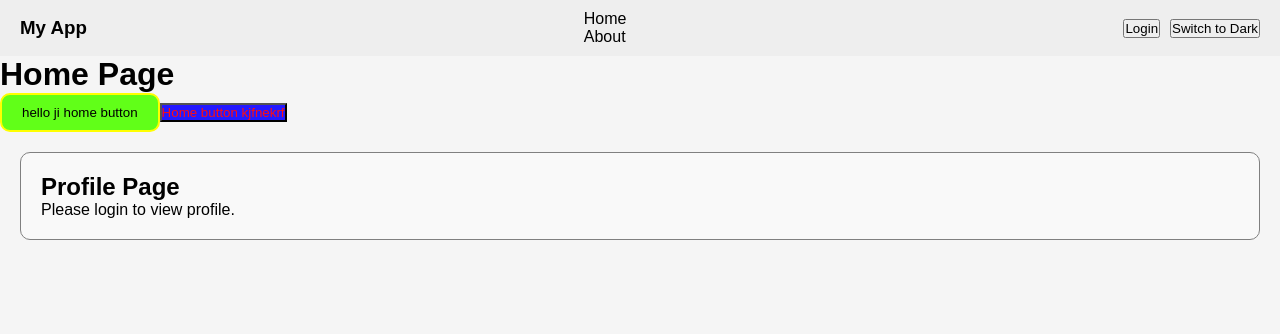
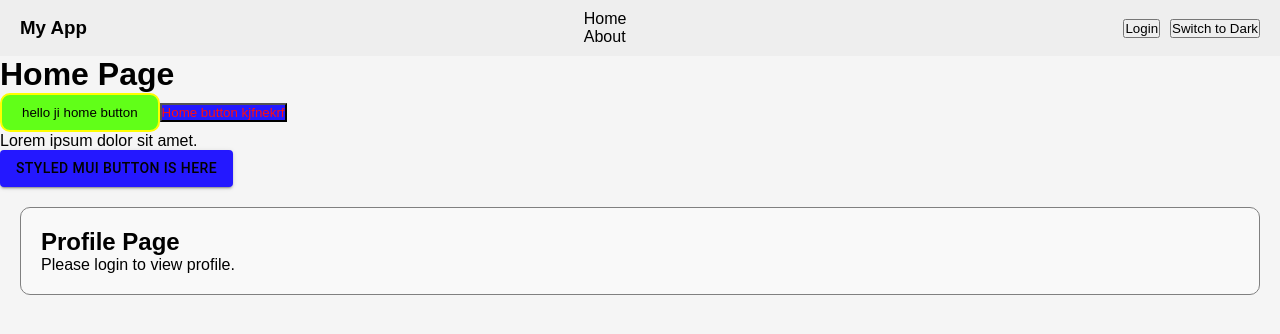
Before and after one commit to sumittripati/Theming, a React (Vite) app: page / in a window 1280 px wide. Shown: the top 334 px of the page. Built offline with nearby package versions, Linux system fonts and the light colour scheme.

Commit message:
use MUI with styled componnent

```diff
--- a/package.json
+++ b/package.json
@@ -10,6 +10,9 @@
     "preview": "vite preview"
   },
   "dependencies": {
+    "@emotion/react": "^11.14.0",
+    "@emotion/styled": "^11.14.1",
+    "@mui/material": "^7.3.5",
     "react": "^19.1.1",
     "react-dom": "^19.1.1",
     "react-router-dom": "^7.9.5",
--- a/src/Pages/Home.jsx
+++ b/src/Pages/Home.jsx
@@ -3,11 +3,27 @@ import { ThemedButton } from './Service.styles'
 import styled from 'styled-components'
 import { useTheme } from '../context/ThemeContext'
 import './home.css'
+import { Button } from "@mui/material";
+
 
 const Homebutton = styled.button`
   background: ${({ theme }) => theme.homebuttonBg};
   color: ${({ theme }) => theme.homebuttonText};
 `
+// apply css in material UI element
+const MyStyledButton = styled(Button)`
+  background-color: ${({ theme }) => theme.homebuttonBg} !important;
+  color: black !important;
+  font-weight: bold;
+  border-radius: 10px;
+  padding: 10px 20px;
+
+  &:hover {
+    background-color: #0d47a1;
+    transform: scale(1.05);
+  }
+`;
+
 
 const Home = () => {
 
@@ -18,6 +34,10 @@ const Home = () => {
       <h1>Home Page</h1>
       <ThemedButton className='hmbtn' style={{ border: `2px solid ${themode.homebordercl}` }}>hello ji home button</ThemedButton>
       <Homebutton>Home button kjfnekrf</Homebutton>
+      <p>Lorem ipsum dolor sit amet.</p>
+      <MyStyledButton variant="contained">
+        Styled MUI Button is HERE
+      </MyStyledButton>
     </div>
   )
 }
--- a/src/Pages/Service.jsx
+++ b/src/Pages/Service.jsx
@@ -85,6 +85,7 @@
 import React from "react";
 import { useTheme } from "../context/ThemeContext";
 import { StyledServiceBox, ThemedButton } from "./Service.styles";
+import { Button } from "@mui/material";
 
 const Service = () => {
   const { themode } = useTheme(); // ✅ full theme object is here
@@ -103,6 +104,7 @@ const Service = () => {
       >
         Dynamic Inline Styling
       </h2>
+      <Button variant="contained" size="">Click Me material UI</Button>
 
       {/* ✅ normal styled button */}
       <ThemedButton>Click Me</ThemedButton>
```
Also changed, not shown: 1 other file (tests, documents, lock files or other folders).
